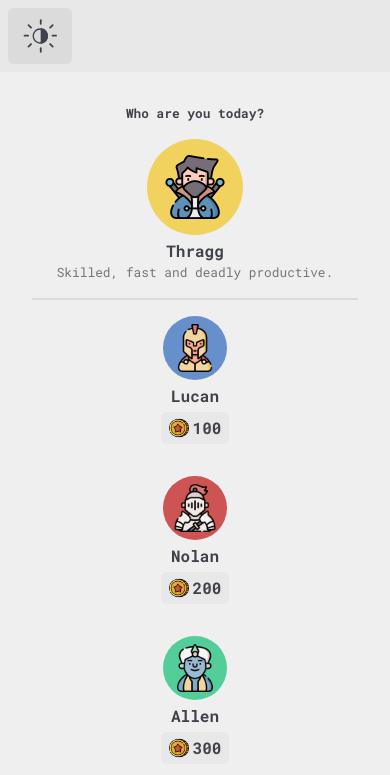
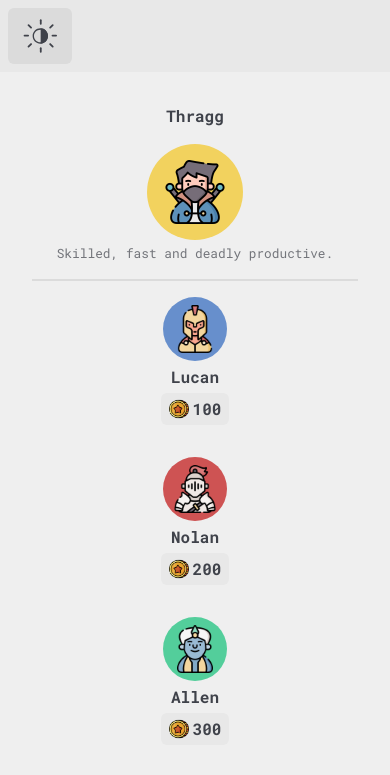
Before and after one commit to pablocantu/JATL, a React (Create React App) app: page / in a window 390 px wide. Shown: the top 775 px of the page. Built offline with nearby package versions, Linux system fonts and the light colour scheme.

Commit message:
Minor layout responsiveness update and created new separate component for selected hero

```diff
--- a/src/components/Layout/Board/Board.tsx
+++ b/src/components/Layout/Board/Board.tsx
@@ -94,7 +94,6 @@ const Board: React.FC = () => {
             onSelectHero,
             onUnlockHero
         }}>
-            <div className='w-11/12 sm:w-10/12 mx-auto py-8'>
             <div className='grid grid-cols-12 h-full gap-5'>
                 <div className='col-span-12 px-4 min-w-min lg:col-span-2 lg:row-span-1'>
                     <Heroes />
@@ -110,7 +109,6 @@ const Board: React.FC = () => {
                     </div>
                 </div>
             </div>
-            </div>
         </BoardContext.Provider>
     );
 }
--- a/src/components/Layout/Board/Heroes/Heroes.tsx
+++ b/src/components/Layout/Board/Heroes/Heroes.tsx
@@ -3,11 +3,12 @@ import React, { useContext } from 'react';
 import Character from 'components/common/Character/Character';
 
 import { BoardContext } from '../Board';
+import SelectedHero from './SelectedHero';
 
 const Characters: React.FC = () => {
     const {
+        hero,
         heroes,
-        hero,
         onSelectHero,
         onUnlockHero
     } = useContext(BoardContext);
@@ -15,12 +16,10 @@ const Characters: React.FC = () => {
     return (
         <div>
             <div className='flex flex-col items-center text-center border-b-2 border-c-bg-tertiary pb-4 mb-4'>
-                <small className='mb-4 font-bold'>Who are you today?</small>
-                <Character
+                <SelectedHero
                     src={hero?.src}
                     name={hero?.name}
-                    selected={true}
-                    color={hero?.color}
+                    bgColor={hero?.color}
                     description={hero?.description}
                 />
             </div>
@@ -33,7 +32,7 @@ const Characters: React.FC = () => {
                             name={hero.name}
                             selected={false}
                             unlocked={hero.unlocked}
-                            color={hero.color}
+                            bgColor={hero.color}
                             cost={hero.cost}
                             onSelect={() => onSelectHero && onSelectHero(hero)}
                             onUnlock={() => onUnlockHero && onUnlockHero(hero)}
--- /dev/null
+++ b/src/components/Layout/Board/Heroes/SelectedHero.tsx
@@ -0,0 +1,41 @@
+import React from 'react';
+
+interface Props {
+	src: string | undefined;
+	name: string | undefined;
+	bgColor: string | undefined;
+	description?: string;
+}
+
+const SelectedHero: React.FC<Props> = ({
+	src,
+	name,
+	bgColor,
+	description
+}: Props) => {
+	return (
+		<div className='flex flex-col items-center text-center'>
+			<div className='block mb-4 font-bold sm:hidden'>{name}</div>
+			<small className='hidden mb-4 font-bold sm:block'>Who are you today?</small>
+			<div
+				style={{ backgroundColor: bgColor }}
+				className={'relative h-24 w-24 p-4 rounded-full'}
+			>
+				<img
+					className={'m-auto absolute top-0 bottom-0 right-0 left-0 h-16 w-16'}
+					alt={name}
+					src={src}
+				></img>
+			</div>
+			<div className='mt-1'>
+				<div className='hidden font-bold sm:block'>{name}</div>
+				{
+					description &&
+					<small><p className='text-c-text opacity-70'>{description}</p></small>
+				}
+			</div>
+		</div>
+	);
+}
+
+export default SelectedHero;
--- a/src/components/Layout/Board/Heroes/config/heroes.ts
+++ b/src/components/Layout/Board/Heroes/config/heroes.ts
@@ -1,4 +1,4 @@
-import { Hero } from '../models/index';
+import { Hero } from '../models';
 import { v4 as uuidv4 } from 'uuid';
 
 import assassin from 'assets/images/assasin.png';
--- a/src/components/Layout/Layout.tsx
+++ b/src/components/Layout/Layout.tsx
@@ -9,7 +9,7 @@ const Layout: React.FC = () => {
             <div className='sticky top-0 max-h-min w-full text-right md:max-w-min md:h-screen z-50'>
                 <Sidebar />
             </div>
-            <div className='z-40'>
+            <div className='w-11/12 sm:w-10/12 mx-auto py-8 z-40'>
                 <Board />
             </div>
         </div>
--- a/src/components/common/Character/Character.tsx
+++ b/src/components/common/Character/Character.tsx
@@ -7,7 +7,7 @@ import Currency from '../Currency/Currency';
 interface Props {
     src: string | undefined,
     name: string | undefined,
-    color: string | undefined,
+    bgColor: string | undefined,
     selected: boolean | undefined,
     unlocked?: boolean | undefined,
     cost?: number,
@@ -19,7 +19,7 @@ interface Props {
 const Character: React.FC<Props> = ({
     src,
     name,
-    color,
+    bgColor,
     selected,
     unlocked,
     cost,
@@ -30,7 +30,7 @@ const Character: React.FC<Props> = ({
     return (
         <div className='flex flex-col items-center text-center'>
             <div
-                style={{ backgroundColor: color }}
+                style={{ backgroundColor: bgColor }}
                 className={cp(`
                     relative
                     ${selected ? 'h-24 w-24' : 'h-16 w-16'}
```
Lines whose indentation alone changed are shown as unchanged.
